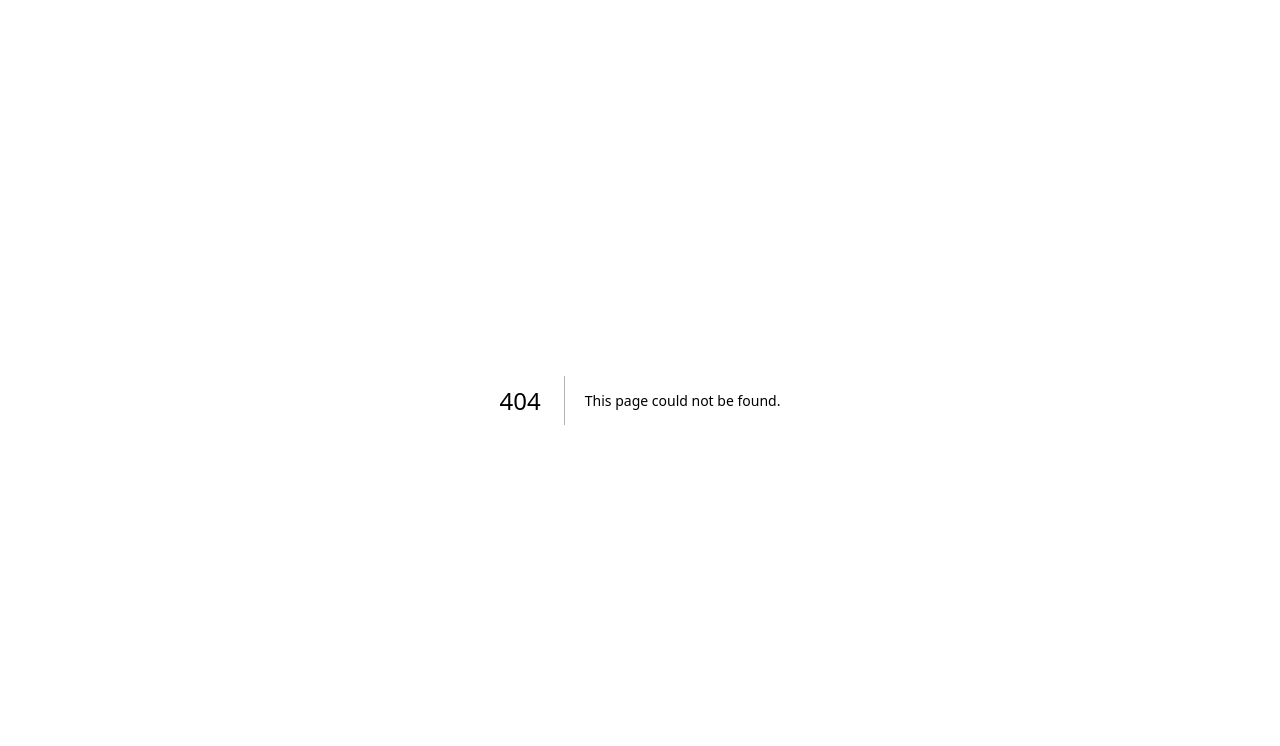
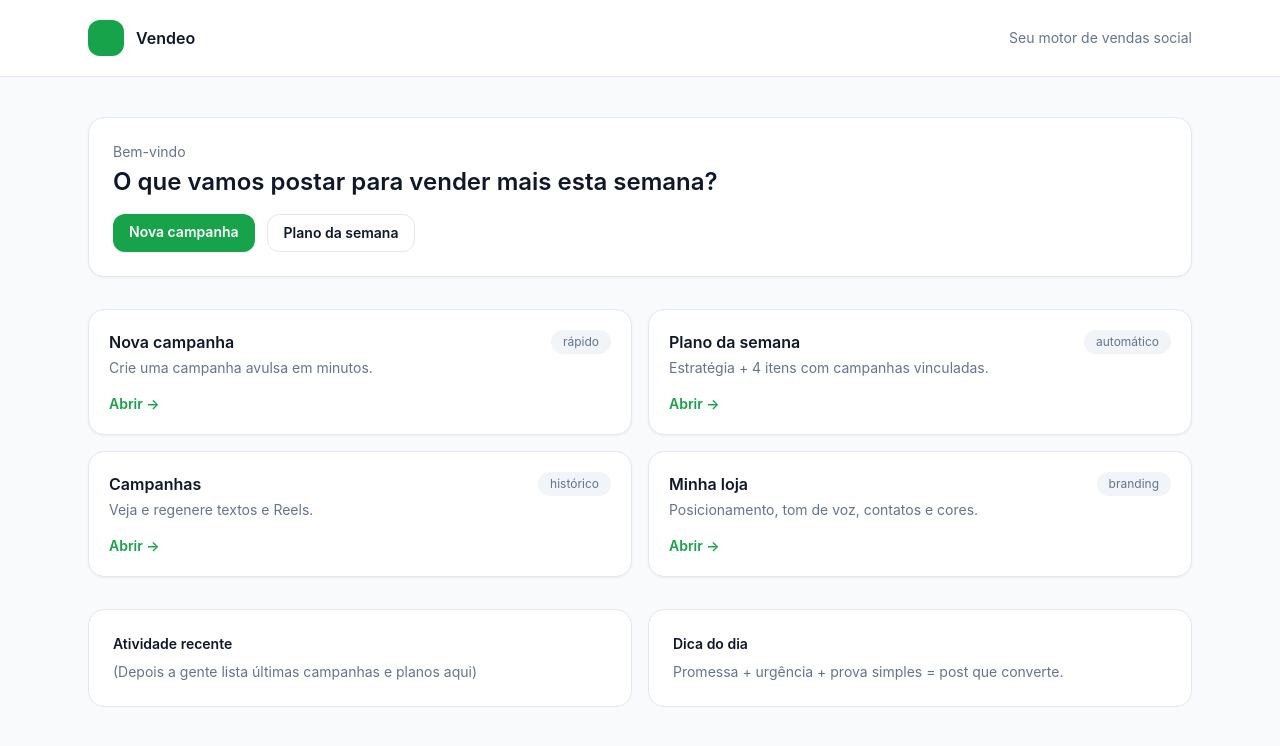
Before and after one commit to wagnercarisson/vendeo, a Next.js app: page /app in a window 1280 px wide. Before the commit this address had no page. Shown: the top 746 px of the page. Built offline with nearby package versions, Linux system fonts and the light colour scheme.

Commit message:
Create page.tsx

```diff
--- /dev/null
+++ b/app/app/page.tsx
@@ -0,0 +1,117 @@
+import Link from "next/link";
+
+function ActionCard({
+  title,
+  description,
+  href,
+  badge,
+}: {
+  title: string;
+  description: string;
+  href: string;
+  badge?: string;
+}) {
+  return (
+    <Link
+      href={href}
+      className="group rounded-2xl border border-vendeo-border bg-white p-5 shadow-sm hover:shadow-soft transition"
+    >
+      <div className="flex items-start justify-between gap-4">
+        <div>
+          <div className="text-base font-semibold text-vendeo-text">{title}</div>
+          <div className="mt-1 text-sm text-vendeo-muted">{description}</div>
+        </div>
+        {badge ? (
+          <span className="rounded-full bg-slate-100 px-3 py-1 text-xs text-vendeo-muted">
+            {badge}
+          </span>
+        ) : null}
+      </div>
+      <div className="mt-4 text-sm font-semibold text-vendeo-green group-hover:text-vendeo-greenLight">
+        Abrir →
+      </div>
+    </Link>
+  );
+}
+
+export default function DashboardHome() {
+  return (
+    <div className="min-h-screen bg-vendeo-bg">
+      <header className="border-b border-vendeo-border bg-white">
+        <div className="mx-auto flex max-w-6xl items-center justify-between px-6 py-5">
+          <div className="flex items-center gap-3">
+            <div className="h-9 w-9 rounded-xl bg-vendeo-green shadow-soft" />
+            <div className="font-semibold text-vendeo-text">Vendeo</div>
+          </div>
+          <div className="text-sm text-vendeo-muted">Seu motor de vendas social</div>
+        </div>
+      </header>
+
+      <main className="mx-auto max-w-6xl px-6 py-10">
+        <div className="rounded-2xl border border-vendeo-border bg-white p-6 shadow-sm">
+          <div className="text-sm text-vendeo-muted">Bem-vindo</div>
+          <h1 className="mt-1 text-2xl font-semibold text-vendeo-text">
+            O que vamos postar para vender mais esta semana?
+          </h1>
+          <div className="mt-4 flex flex-wrap gap-3">
+            <Link
+              href="/campaigns/new"
+              className="rounded-xl bg-vendeo-green px-4 py-2 text-sm font-semibold text-white hover:bg-vendeo-greenLight"
+            >
+              Nova campanha
+            </Link>
+            <Link
+              href="/plans"
+              className="rounded-xl border border-vendeo-border bg-white px-4 py-2 text-sm font-semibold text-vendeo-text hover:bg-slate-50"
+            >
+              Plano da semana
+            </Link>
+          </div>
+        </div>
+
+        <div className="mt-8 grid gap-4 md:grid-cols-2">
+          <ActionCard
+            title="Nova campanha"
+            description="Crie uma campanha avulsa em minutos."
+            href="/campaigns/new"
+            badge="rápido"
+          />
+          <ActionCard
+            title="Plano da semana"
+            description="Estratégia + 4 itens com campanhas vinculadas."
+            href="/plans"
+            badge="automático"
+          />
+          <ActionCard
+            title="Campanhas"
+            description="Veja e regenere textos e Reels."
+            href="/campaigns"
+            badge="histórico"
+          />
+          <ActionCard
+            title="Minha loja"
+            description="Posicionamento, tom de voz, contatos e cores."
+            href="/store"
+            badge="branding"
+          />
+        </div>
+
+        <div className="mt-8 grid gap-4 md:grid-cols-2">
+          <div className="rounded-2xl border border-vendeo-border bg-white p-6">
+            <div className="text-sm font-semibold text-vendeo-text">Atividade recente</div>
+            <div className="mt-2 text-sm text-vendeo-muted">
+              (Depois a gente lista últimas campanhas e planos aqui)
+            </div>
+          </div>
+
+          <div className="rounded-2xl border border-vendeo-border bg-white p-6">
+            <div className="text-sm font-semibold text-vendeo-text">Dica do dia</div>
+            <div className="mt-2 text-sm text-vendeo-muted">
+              Promessa + urgência + prova simples = post que converte.
+            </div>
+          </div>
+        </div>
+      </main>
+    </div>
+  );
+}
```
